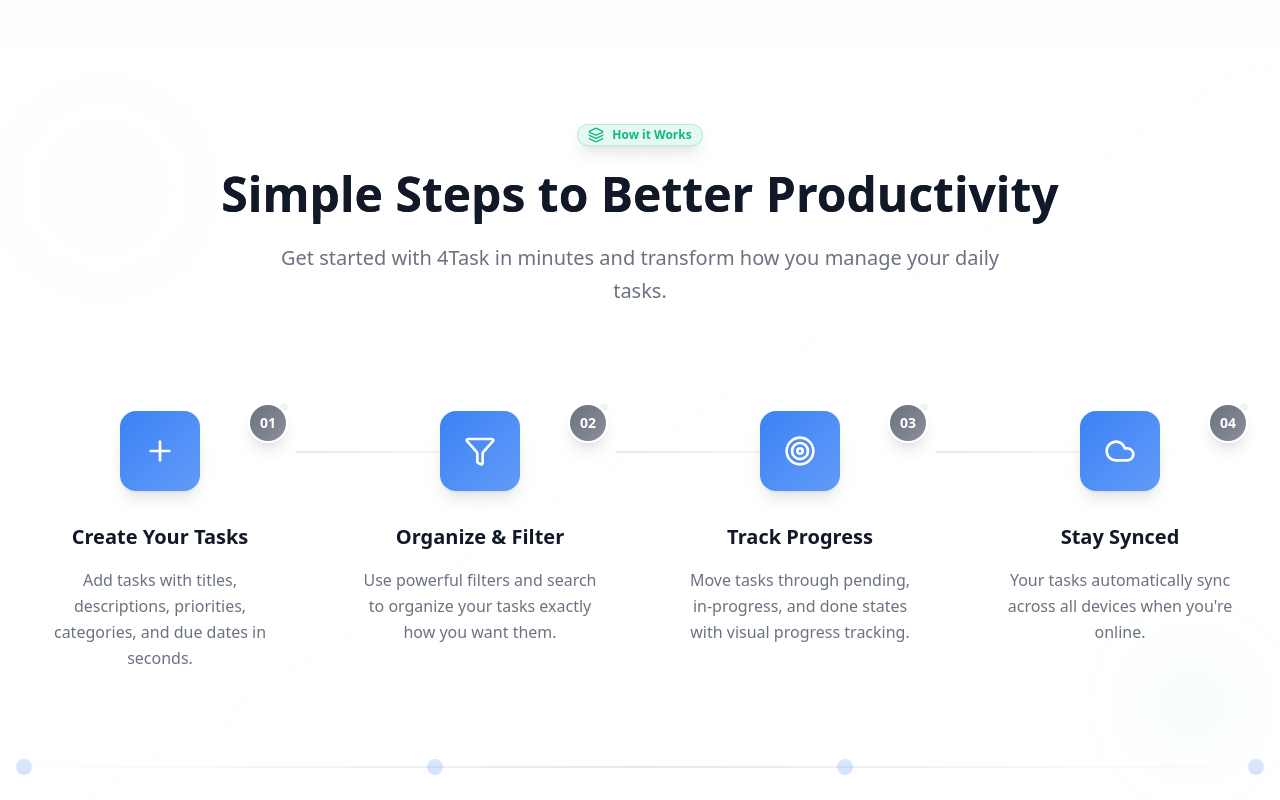
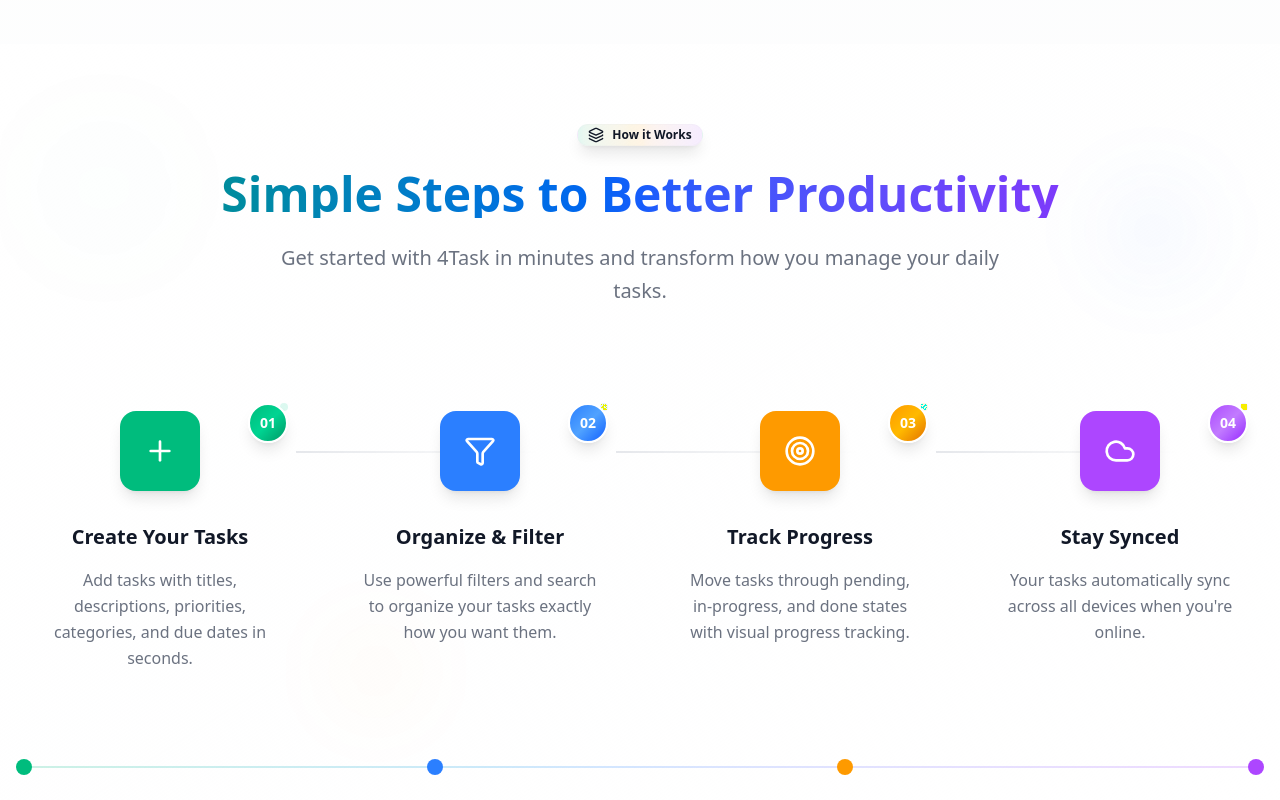
Before and after one commit to belkahla-mohamed/4Task, a React (Vite) app: page / in a window 1280 px wide. Shown: the part 1820-2620 px from the top of the page. Built offline with nearby package versions, Linux system fonts and the light colour scheme.

Commit message:
change how it work a colors

```diff
--- a/src/pages/home/HowItWorks.jsx
+++ b/src/pages/home/HowItWorks.jsx
@@ -22,6 +22,19 @@ export default function HowItWorks() {
       icon: <Plus className="h-8 w-8" />,
       delay: "delay-100",
       direction: "translate-x-[-100px]",
+      colors: {
+        primary: "bg-emerald-500",
+        primaryHover: "group-hover:bg-emerald-600",
+        text: "text-emerald-500",
+        textHover: "group-hover:text-emerald-600",
+        bg: "bg-emerald-50",
+        bgDark: "bg-emerald-500/10",
+        border: "border-emerald-200",
+        shadow: "group-hover:shadow-emerald-500/20",
+        glow: "from-emerald-500/10 to-emerald-500/5",
+        accent: "from-emerald-500 via-emerald-400 to-emerald-600",
+        particle: "bg-emerald-400/30",
+      },
     },
     {
       number: "02",
@@ -30,6 +43,19 @@ export default function HowItWorks() {
       icon: <Filter className="h-8 w-8" />,
       delay: "delay-200",
       direction: "translate-y-[-100px]",
+      colors: {
+        primary: "bg-blue-500",
+        primaryHover: "group-hover:bg-blue-600",
+        text: "text-blue-500",
+        textHover: "group-hover:text-blue-600",
+        bg: "bg-blue-50",
+        bgDark: "bg-blue-500/10",
+        border: "border-blue-200",
+        shadow: "group-hover:shadow-blue-500/20",
+        glow: "from-blue-500/10 to-blue-500/5",
+        accent: "from-blue-500 via-blue-400 to-blue-600",
+        particle: "bg-blue-400/30",
+      },
     },
     {
       number: "03",
@@ -38,6 +64,19 @@ export default function HowItWorks() {
       icon: <Target className="h-8 w-8" />,
       delay: "delay-300",
       direction: "translate-y-[100px]",
+      colors: {
+        primary: "bg-amber-500",
+        primaryHover: "group-hover:bg-amber-600",
+        text: "text-amber-500",
+        textHover: "group-hover:text-amber-600",
+        bg: "bg-amber-50",
+        bgDark: "bg-amber-500/10",
+        border: "border-amber-200",
+        shadow: "group-hover:shadow-amber-500/20",
+        glow: "from-amber-500/10 to-amber-500/5",
+        accent: "from-amber-500 via-amber-400 to-amber-600",
+        particle: "bg-amber-400/30",
+      },
     },
     {
       number: "04",
@@ -46,6 +85,19 @@ export default function HowItWorks() {
       icon: <Cloud className="h-8 w-8" />,
       delay: "delay-400",
       direction: "translate-x-[100px]",
+      colors: {
+        primary: "bg-purple-500",
+        primaryHover: "group-hover:bg-purple-600",
+        text: "text-purple-500",
+        textHover: "group-hover:text-purple-600",
+        bg: "bg-purple-50",
+        bgDark: "bg-purple-500/10",
+        border: "border-purple-200",
+        shadow: "group-hover:shadow-purple-500/20",
+        glow: "from-purple-500/10 to-purple-500/5",
+        accent: "from-purple-500 via-purple-400 to-purple-600",
+        particle: "bg-purple-400/30",
+      },
     },
   ]
 
@@ -54,16 +106,20 @@ export default function HowItWorks() {
       id="how-it-works"
       className="py-20 bg-gradient-to-br from-background via-muted/10 to-background overflow-hidden relative"
     >
-      {/* Background decorative elements */}
+      {/* Background decorative elements with step colors */}
       <div className="absolute inset-0 overflow-hidden">
-        <div className="absolute top-20 left-10 w-32 h-32 bg-primary/5 rounded-full blur-3xl animate-pulse" />
+        <div className="absolute top-20 left-10 w-32 h-32 bg-emerald-500/5 rounded-full blur-3xl animate-pulse" />
         <div
-          className="absolute bottom-20 right-10 w-24 h-24 bg-accent/5 rounded-full blur-2xl animate-bounce"
+          className="absolute top-40 right-20 w-24 h-24 bg-blue-500/5 rounded-full blur-2xl animate-bounce"
+          style={{ animationDelay: "1s" }}
+        />
+        <div
+          className="absolute bottom-32 left-1/4 w-28 h-28 bg-amber-500/5 rounded-full blur-2xl animate-pulse"
           style={{ animationDelay: "2s" }}
         />
         <div
-          className="absolute top-1/2 left-1/3 w-16 h-16 bg-secondary/5 rounded-full blur-xl animate-ping"
-          style={{ animationDelay: "4s" }}
+          className="absolute bottom-20 right-10 w-20 h-20 bg-purple-500/5 rounded-full blur-xl animate-ping"
+          style={{ animationDelay: "3s" }}
         />
       </div>
 
@@ -75,14 +131,14 @@ export default function HowItWorks() {
           } ${isRTL ? "text-right" : "text-left"} md:text-center`}
         >
           <Badge
-            className={`bg-accent/10 text-accent border-accent/20 mb-6 shadow-lg hover:shadow-xl transition-all duration-300 hover:scale-105 ${
+            className={`bg-gradient-to-r from-emerald-500/10 via-blue-500/10 via-amber-500/10 to-purple-500/10 text-foreground border-border/20 mb-6 shadow-lg hover:shadow-xl transition-all duration-300 hover:scale-105 ${
               isVisible ? "opacity-100 scale-100" : "opacity-0 scale-75"
             }`}
           >
             <Layers className="h-4 w-4 mr-2 rtl:ml-2 rtl:mr-0" />
             {t("howItWorks")}
           </Badge>
-          <h2 className="text-5xl font-bold text-foreground mb-6 bg-gradient-to-r from-foreground to-muted-foreground bg-clip-text">
+          <h2 className="text-5xl font-bold text-foreground mb-6 bg-gradient-to-r from-emerald-600 via-blue-600 via-amber-600 to-purple-600 bg-clip-text text-transparent">
             {t("howItWorksTitle")}
           </h2>
           <p className="text-xl text-muted-foreground max-w-3xl mx-auto leading-relaxed">
@@ -90,7 +146,7 @@ export default function HowItWorks() {
           </p>
         </div>
 
-        {/* Steps grid with staggered fly-in animations */}
+        {/* Steps grid with color-coded animations */}
         <div className="grid md:grid-cols-2 lg:grid-cols-4 gap-8 max-w-7xl mx-auto">
           {steps.map((step, index) => (
             <div
@@ -105,32 +161,46 @@ export default function HowItWorks() {
                 transitionDelay: isVisible ? step.delay.replace("delay-", "") + "ms" : "0ms",
               }}
             >
-              {/* Card background with hover effects */}
-              <div className="absolute inset-0 bg-card/50 backdrop-blur-sm rounded-3xl border border-border/30 opacity-0 group-hover:opacity-100 transition-all duration-500 shadow-xl group-hover:shadow-2xl group-hover:shadow-primary/10" />
+              {/* Card background with step-specific colors */}
+              <div
+                className={`absolute inset-0 ${step.colors.bgDark} backdrop-blur-sm rounded-3xl ${step.colors.border} border opacity-0 group-hover:opacity-100 transition-all duration-500 shadow-xl group-hover:shadow-2xl ${step.colors.shadow}`}
+              />
 
-              {/* Floating particles */}
-              <div className="absolute top-4 right-4 w-2 h-2 bg-accent/20 rounded-full animate-pulse opacity-0 group-hover:opacity-100 transition-opacity duration-300" />
-              <div className="absolute bottom-4 left-4 w-1 h-1 bg-primary/30 rounded-full animate-ping opacity-0 group-hover:opacity-100 transition-opacity duration-500" />
+              {/* Floating particles with step colors */}
+              <div
+                className={`absolute top-4 right-4 w-2 h-2 ${step.colors.particle} rounded-full animate-pulse opacity-0 group-hover:opacity-100 transition-opacity duration-300`}
+              />
+              <div
+                className={`absolute bottom-4 left-4 w-1 h-1 ${step.colors.particle} rounded-full animate-ping opacity-0 group-hover:opacity-100 transition-opacity duration-500`}
+              />
 
               <div className="relative z-10 p-6">
-                {/* Icon container with number badge */}
+                {/* Icon container with step-specific colors */}
                 <div className="relative mb-8">
-                  <div className="w-20 h-20 bg-gradient-to-br from-primary to-primary/80 text-primary-foreground rounded-2xl flex items-center justify-center mx-auto mb-4 group-hover:scale-110 group-hover:rotate-6 transition-all duration-500 shadow-lg group-hover:shadow-2xl backdrop-blur-sm">
+                  <div
+                    className={`w-20 h-20 ${step.colors.primary} ${step.colors.primaryHover} text-white rounded-2xl flex items-center justify-center mx-auto mb-4 group-hover:scale-110 group-hover:rotate-6 transition-all duration-500 shadow-lg group-hover:shadow-2xl backdrop-blur-sm`}
+                  >
                     {step.icon}
                   </div>
-                  <div className="absolute -top-2 -right-2 rtl:-left-2 rtl:right-auto bg-gradient-to-br from-secondary to-secondary/80 text-secondary-foreground text-sm font-bold w-10 h-10 rounded-full flex items-center justify-center shadow-lg group-hover:scale-110 group-hover:-rotate-12 transition-all duration-300 border-2 border-background">
+                  <div
+                    className={`absolute -top-2 -right-2 rtl:-left-2 rtl:right-auto bg-gradient-to-br ${step.colors.accent} text-white text-sm font-bold w-10 h-10 rounded-full flex items-center justify-center shadow-lg group-hover:scale-110 group-hover:-rotate-12 transition-all duration-300 border-2 border-background`}
+                  >
                     {step.number}
                   </div>
 
-                  {/* Connecting line for desktop */}
+                  {/* Connecting line with step color */}
                   {index < steps.length - 1 && (
-                    <div className="hidden lg:block absolute top-10 left-full w-full h-0.5 bg-gradient-to-r from-border to-transparent transform translate-x-4 group-hover:from-primary/50 transition-colors duration-500" />
+                    <div
+                      className={`hidden lg:block absolute top-10 left-full w-full h-0.5 bg-gradient-to-r from-border to-transparent transform translate-x-4 ${step.colors.textHover} transition-colors duration-500`}
+                    />
                   )}
                 </div>
 
-                {/* Content */}
+                {/* Content with step-specific hover colors */}
                 <div className="space-y-4">
-                  <h3 className="text-xl font-bold text-foreground group-hover:text-primary transition-colors duration-300 group-hover:scale-105 transform origin-center">
+                  <h3
+                    className={`text-xl font-bold text-foreground ${step.colors.textHover} transition-colors duration-300 group-hover:scale-105 transform origin-center`}
+                  >
                     {step.title}
                   </h3>
                   <p className="text-muted-foreground group-hover:text-foreground/80 transition-colors duration-300 leading-relaxed">
@@ -138,24 +208,28 @@ export default function HowItWorks() {
                   </p>
                 </div>
 
-                {/* Animated bottom accent */}
-                <div className="absolute bottom-0 left-1/2 transform -translate-x-1/2 w-0 h-1 bg-gradient-to-r from-primary via-accent to-secondary group-hover:w-3/4 transition-all duration-500 rounded-full" />
+                {/* Animated bottom accent with step colors */}
+                <div
+                  className={`absolute bottom-0 left-1/2 transform -translate-x-1/2 w-0 h-1 bg-gradient-to-r ${step.colors.accent} group-hover:w-3/4 transition-all duration-500 rounded-full`}
+                />
               </div>
 
-              {/* Glow effect */}
-              <div className="absolute inset-0 rounded-3xl bg-gradient-to-br from-primary/5 via-transparent to-accent/5 opacity-0 group-hover:opacity-100 transition-opacity duration-500 blur-xl" />
+              {/* Glow effect with step colors */}
+              <div
+                className={`absolute inset-0 rounded-3xl bg-gradient-to-br ${step.colors.glow} opacity-0 group-hover:opacity-100 transition-opacity duration-500 blur-xl`}
+              />
             </div>
           ))}
         </div>
 
-        {/* Process flow visualization for larger screens */}
+        {/* Process flow visualization with color progression */}
         <div className="hidden lg:block mt-16 relative">
-          <div className="absolute top-1/2 left-0 right-0 h-0.5 bg-gradient-to-r from-transparent via-border to-transparent transform -translate-y-1/2" />
+          <div className="absolute top-1/2 left-0 right-0 h-0.5 bg-gradient-to-r from-emerald-500/20 via-blue-500/20 via-amber-500/20 to-purple-500/20 transform -translate-y-1/2" />
           <div className="flex justify-between items-center">
-            {steps.map((_, index) => (
+            {steps.map((step, index) => (
               <div
                 key={index}
-                className={`w-4 h-4 rounded-full bg-primary/20 transition-all duration-700 ${
+                className={`w-4 h-4 rounded-full ${step.colors.primary} transition-all duration-700 ${
                   isVisible ? "scale-100 opacity-100" : "scale-0 opacity-0"
                 }`}
                 style={{
```
